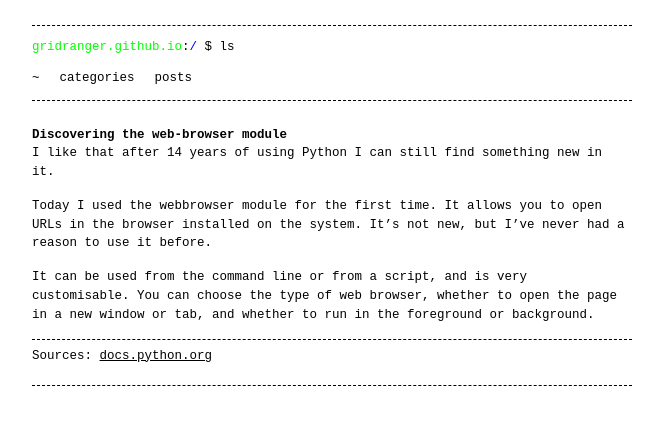
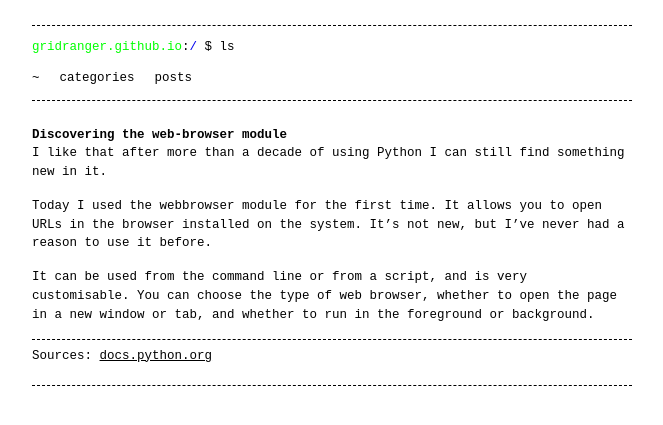
Before and after one commit to gridranger/gridranger.github.io, a Jekyll site: the page built from _posts/2025-02-02-discovering-the-web-browser-module.md, in a window 1280 px wide. Shown: the top 425 px of the page, without its empty margins (308-971 px from the left). Built offline with Jekyll 4.4.1, drawn with Linux system fonts in a browser that asks for light colours.

Commit message:
update old post

```diff
--- a/_posts/2025-02-02-discovering-the-web-browser-module.md
+++ b/_posts/2025-02-02-discovering-the-web-browser-module.md
@@ -7,7 +7,7 @@ categories: [Development, Python]
 
 # Discovering the web-browser module
 
-I like that after 14 years of using Python I can still find something new in it.
+I like that after more than a decade of using Python I can still find something new in it.
 
 Today I used the `webbrowser` module for the first time. It allows you to open URLs in the browser installed on the system. It's not new, but I've never had a reason to use it before.
 
```
